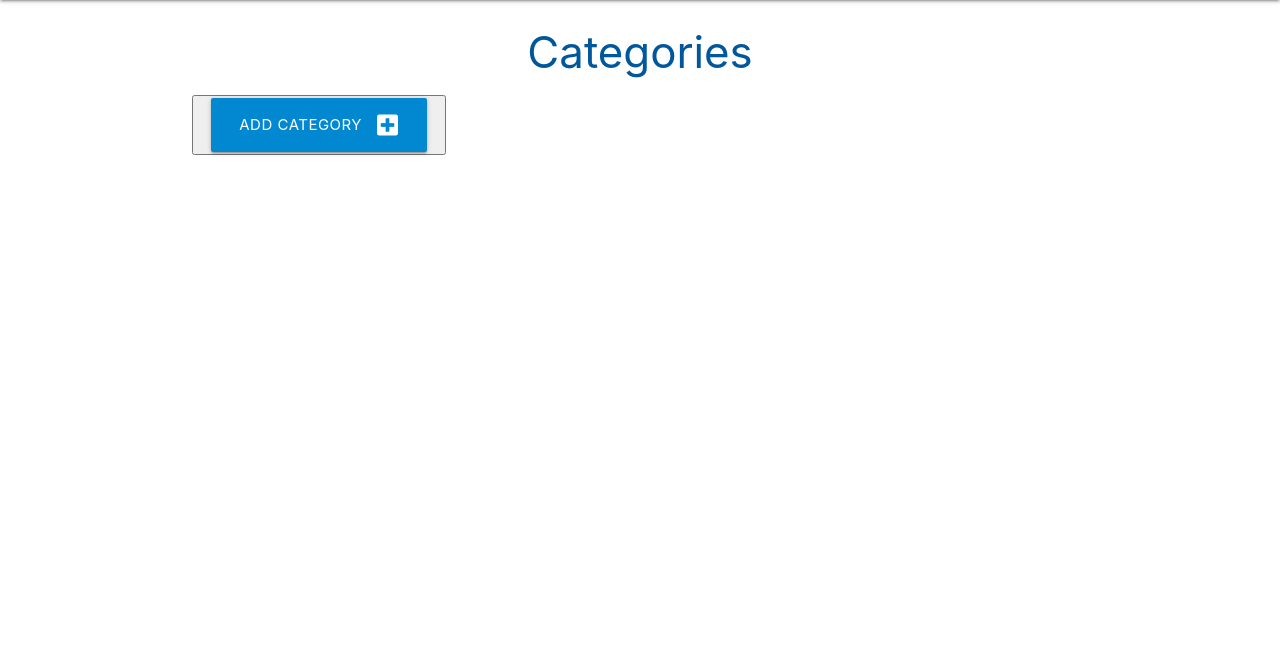
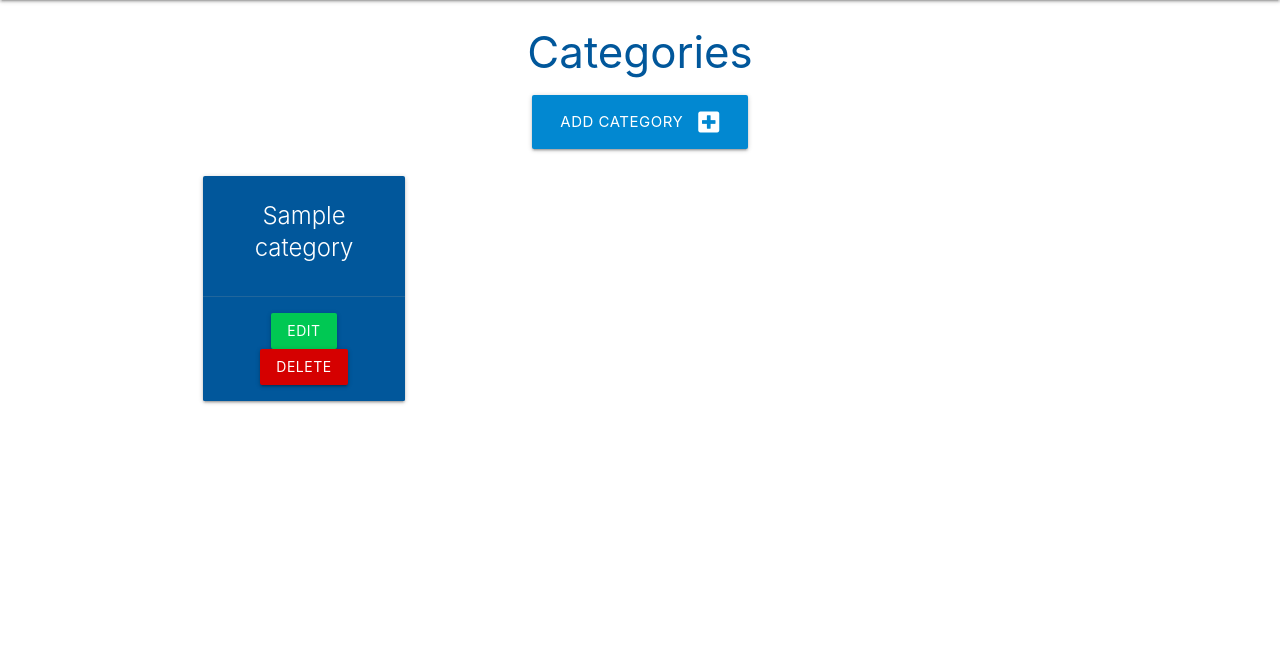
Before and after one commit to beratzorlu/Task-Manager, a Flask app: page /categories in a window 1280 px wide. Shown: the part 64-720 px from the top of the page. Run offline with Flask 2, Linux system fonts and the light colour scheme; tables that the repository leaves empty hold one stand-in row (values such as "Sample post").

Commit message:
Add functionality for category display on frontend

```diff
--- a/taskmanager/routes.py
+++ b/taskmanager/routes.py
@@ -10,7 +10,9 @@ def home():
 
 @app.route("/categories")
 def categories():
-    return render_template("categories.html")
+    categories = list(Category.query.order_by(Category.category_name).all()) # cursor object
+    return render_template("categories.html", categories=categories)
+
 
 # by default the normal method is GET
 @app.route("/add_category", methods=["GET", "POST"])
--- a/taskmanager/templates/categories.html
+++ b/taskmanager/templates/categories.html
@@ -3,12 +3,28 @@
 
 <h3 class="light-blue-text text-darken-4 center-align">Categories</h3>
 
-<button class="row">
+<div class="row">
     <div class="col s12 center-align">
         <a href="{{ url_for('add_category')}}" class="btn-large light-blue darken-2">
             Add Category <i class="fas fa-plus-square right"></i>
         </a>
     </div>
-</button>
+</div>
+
+<div class="row">
+    {% for category in categories %}
+    <div class="col s12 m6 l3">
+        <div class="card light-blue darken-4 center-align">
+            <div class="card-content white-text">
+                <span class="card-title">{{ category.category_name }}</span>
+            </div>
+            <div class="card-action">
+                <a href="#" class="btn green accent-4">EDIT</a>
+                <a href="#" class="btn red accent-4">DELETE</a>
+            </div>
+        </div>
+    </div>
+    {% endfor %}
+</div>
 
 {% endblock %}
```
Also changed, not shown: taskmanager/models.py (line endings or trailing spaces).
